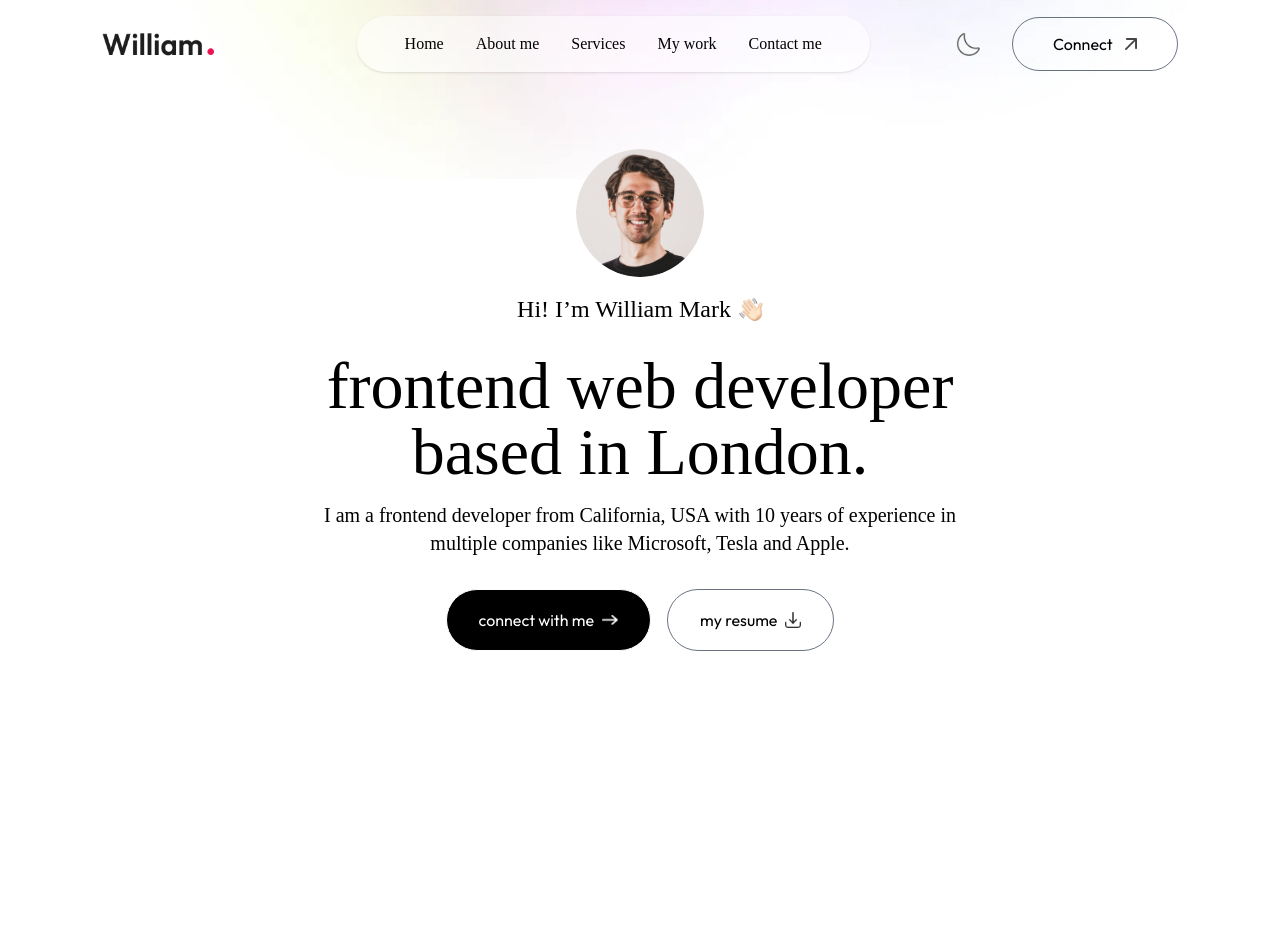
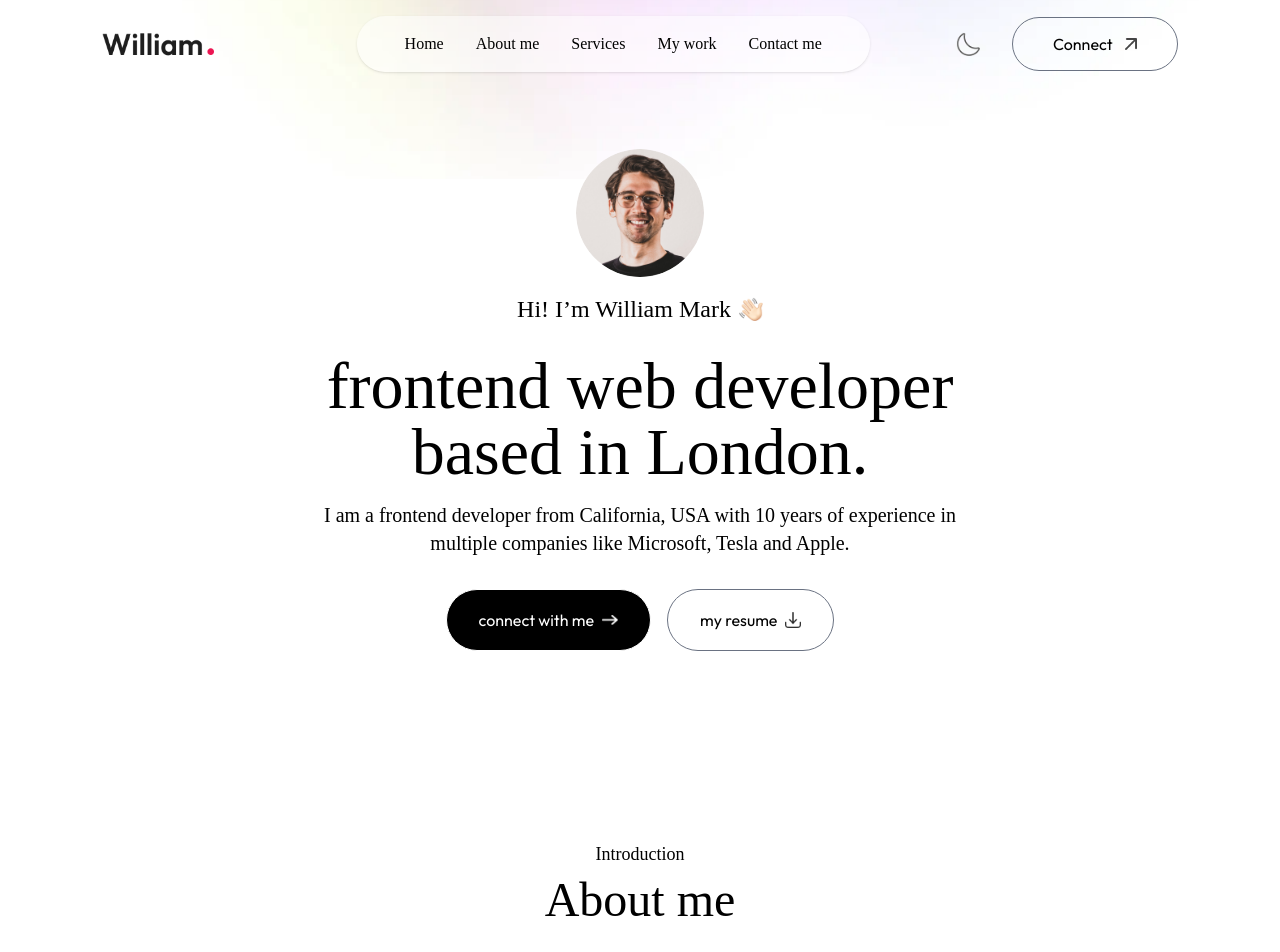
Before and after one commit to ryzhkoandrey/gs-portfolio, a Next.js app: page / in a window 1280 px wide. Shown: the top 952 px of the page. Before the commit the page ends 800 px from the top, so only its background shows below. Built offline with nearby package versions, Linux system fonts and the light colour scheme; a web font is replaced by a local one.

Commit message:
Add About section and update layout for smooth scrolling
Introduced a new About component and included it in the main page. Updated the HTML root element to enable smooth scrolling. Minor formatting change in Header component.

```diff
--- /dev/null
+++ b/app/components/About.jsx
@@ -0,0 +1,10 @@
+const About = () => {
+   return (
+      <div id="about" className="w-full px-[12%] py-10 scroll-mt-20">
+         <h4 className="text-center mb-2 text-lg font-Ovo">Introduction</h4>
+         <h2 className="text-center text-5xl font-Ovo">About me</h2>
+      </div>
+   );
+};
+
+export default About;
--- a/app/components/Header.jsx
+++ b/app/components/Header.jsx
@@ -3,10 +3,7 @@ import Image from 'next/image';
 
 const Header = () => {
    return (
-      <div
-         className="w-11/12 max-w-3xl text-center mx-auto h-screen
-         flex flex-col items-center justify-center gap-4"
-      >
+      <div className="w-11/12 max-w-3xl text-center mx-auto h-screen flex flex-col items-center justify-center gap-4">
          <div>
             <Image src={assets.profile_img} alt="" className="rounded-full w-32" />
          </div>
--- a/app/layout.js
+++ b/app/layout.js
@@ -7,7 +7,7 @@ export const metadata = {
 
 export default function RootLayout({ children }) {
    return (
-      <html lang="en">
+      <html lang="en" className="scroll-smooth">
          <body className="font-Outfit antialiased leading-8 overflow-x-hidden">
             {children}
          </body>
--- a/app/page.js
+++ b/app/page.js
@@ -1,5 +1,6 @@
 'use client';
 
+import About from './components/About';
 import Header from './components/Header';
 import Navbar from './components/Navbar';
 
@@ -8,6 +9,7 @@ export default function Home() {
       <>
          <Navbar />
          <Header />
+         <About />
       </>
    );
 }
```
